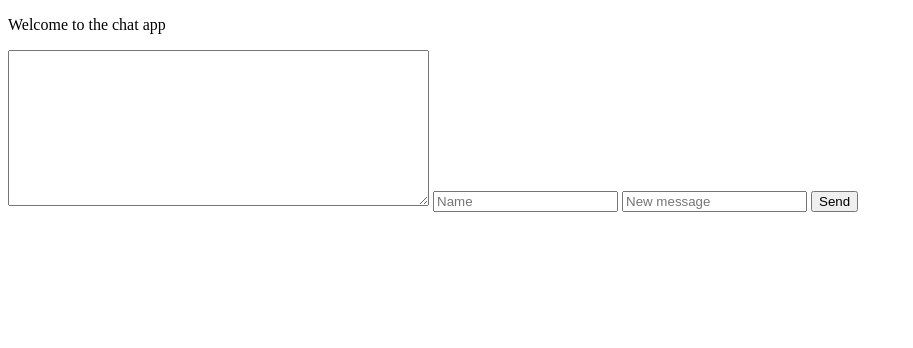
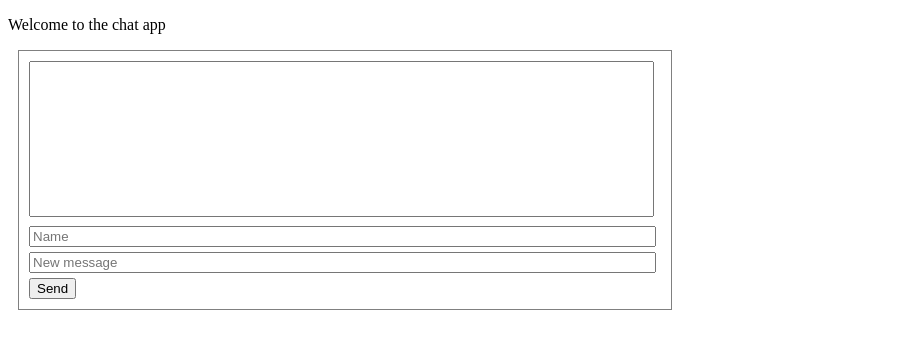
Before and after one commit to serebanyshka/node-chat-app, a website: page public/index.html in a window 1280 px wide. Shown: the whole page, without its empty margins (0-913 px from the left). Drawn offline with nearby package versions, Linux system fonts and the light colour scheme; no server answers.

Commit message:
Add form message and show incoming messages

```diff
--- /dev/null
+++ b/public/css/style.css
@@ -0,0 +1,14 @@
+.wrapper-chat {
+  width: 50%;
+  margin-left: 10px;
+  border: 1px solid gray;
+  padding: 10px;
+}
+input, textarea {
+  width: 98%;
+  margin-bottom: 5px;
+}
+
+textarea {
+  resize: none;
+}
--- a/public/index.html
+++ b/public/index.html
@@ -3,15 +3,16 @@
   <head>
     <meta charset="utf-8">
     <title>Node chat app</title>
+    <link rel="stylesheet" href="/css/style.css"></link>
     <script src="/socket.io/socket.io.js"></script>
   </head>
   <body>
     <p>Welcome to the chat app</p>
-    <div>
+    <div class="wrapper-chat">
       <form id="message-form">
         <textarea id="chat" rows="10" cols="50"></textarea>
-        <input type="text" id="name" placeholder="Name" required>
-        <input type="text" id="new-message" placeholder="New message" required>
+        <input type="text" id="name" name="from" placeholder="Name" required />
+        <input type="text" id="new-message" name="message" placeholder="New message" required />
         <button type="submit" id="send-btn">Send</button>
       </form>
     </div>
--- a/public/js/index.js
+++ b/public/js/index.js
@@ -30,5 +30,5 @@ function sendMessage(e) {
   socket.emit('createMessage', {
     from: name.value ,
     text: message.value
-  });
+  }, res => console.log(res));
 }
--- a/server/server.js
+++ b/server/server.js
@@ -20,10 +20,10 @@ io.on('connection', (socket) => {
 
   socket.broadcast.emit('newMessage', generateMessage('Admin', 'New user joined'));
 
-  socket.on('createMessage', (message) => {
+  socket.on('createMessage', (message, callback) => {
     //event for everybody
     io.emit('newMessage', generateMessage(message.from, message.text));
-
+    callback('This is from the server');
     // socket.broadcast.emit('newMessage', generateMessage(message.from, message.text));
   });
 
```
